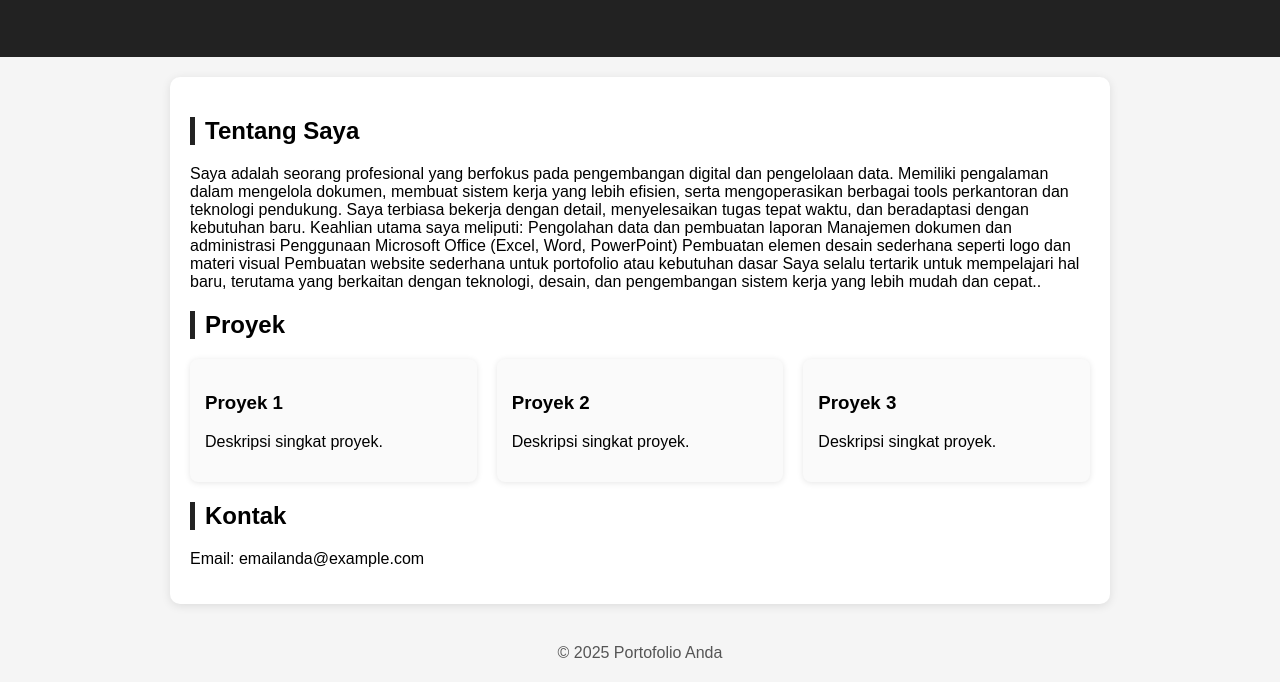
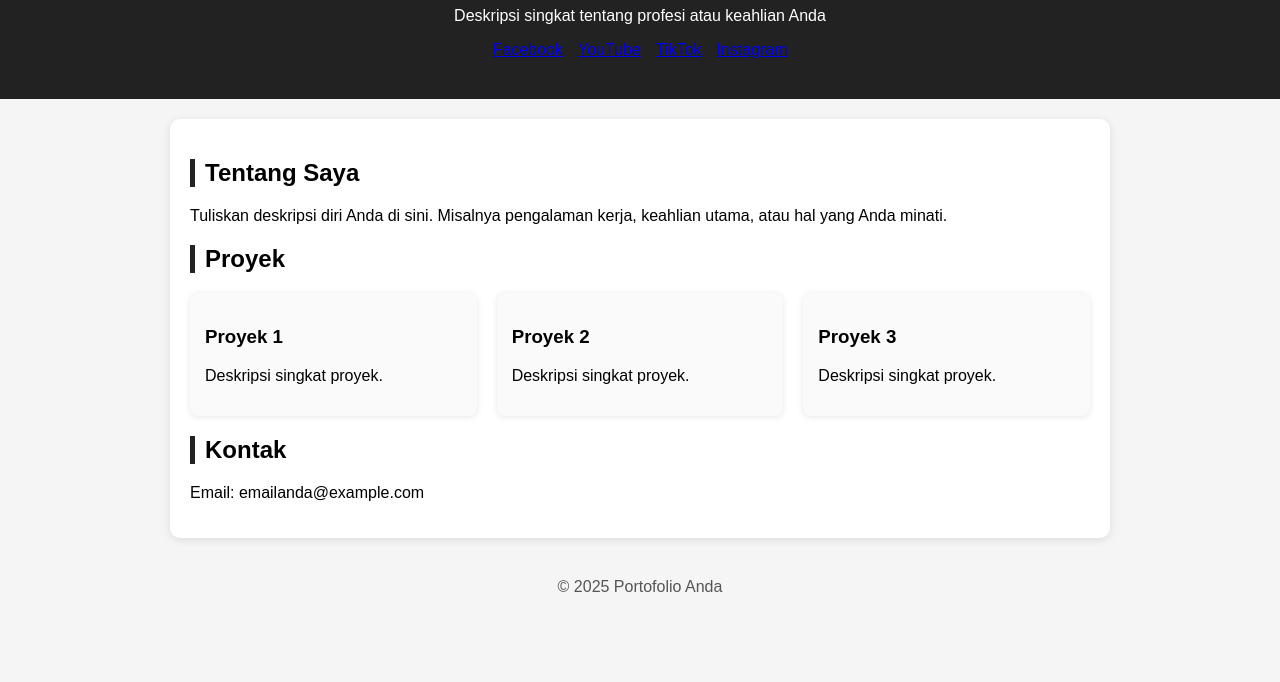
Before and after one commit to 4nk1m10r/public, a plain HTML site: page index.html in a window 1280 px wide. Shown: the part 137-819 px from the top of the page. Drawn offline with Linux system fonts and the light colour scheme.

Commit message:
Update index.html

```diff
--- a/index.html
+++ b/index.html
@@ -50,27 +50,21 @@
 </head>
 <body>
   <header>
+    <img src="foto-profil.jpg" alt="Foto Profil" style="width:120px;height:120px;border-radius:50%;object-fit:cover;border:3px solid white;">
     <h1>FRANKY MIOR</h1>
-    <p>Staf Tata Usaha di UPTD SMKN 2 MAJENE</p>
+    <p>Deskripsi singkat tentang profesi atau keahlian Anda</p>
+
+    <div style="margin-top:15px; display:flex; gap:15px; justify-content:center;">
+      <a href="https://facebook.com/username" target="_blank">Facebook</a>
+      <a href="https://youtube.com/username" target="_blank">YouTube</a>
+      <a href="https://tiktok.com/@username" target="_blank">TikTok</a>
+      <a href="https://instagram.com/username" target="_blank">Instagram</a>
+    </div>
   </header>
 
   <div class="container">
     <h2>Tentang Saya</h2>
-    <p>Saya adalah seorang profesional yang berfokus pada pengembangan digital dan pengelolaan data. Memiliki pengalaman dalam mengelola dokumen, membuat sistem kerja yang lebih efisien, serta mengoperasikan berbagai tools perkantoran dan teknologi pendukung. Saya terbiasa bekerja dengan detail, menyelesaikan tugas tepat waktu, dan beradaptasi dengan kebutuhan baru.
-
-Keahlian utama saya meliputi:
-
-Pengolahan data dan pembuatan laporan
-
-Manajemen dokumen dan administrasi
-
-Penggunaan Microsoft Office (Excel, Word, PowerPoint)
-
-Pembuatan elemen desain sederhana seperti logo dan materi visual
-
-Pembuatan website sederhana untuk portofolio atau kebutuhan dasar
-
-Saya selalu tertarik untuk mempelajari hal baru, terutama yang berkaitan dengan teknologi, desain, dan pengembangan sistem kerja yang lebih mudah dan cepat..</p>
+    <p>Tuliskan deskripsi diri Anda di sini. Misalnya pengalaman kerja, keahlian utama, atau hal yang Anda minati.</p>
 
     <h2>Proyek</h2>
     <div class="projects">
```
